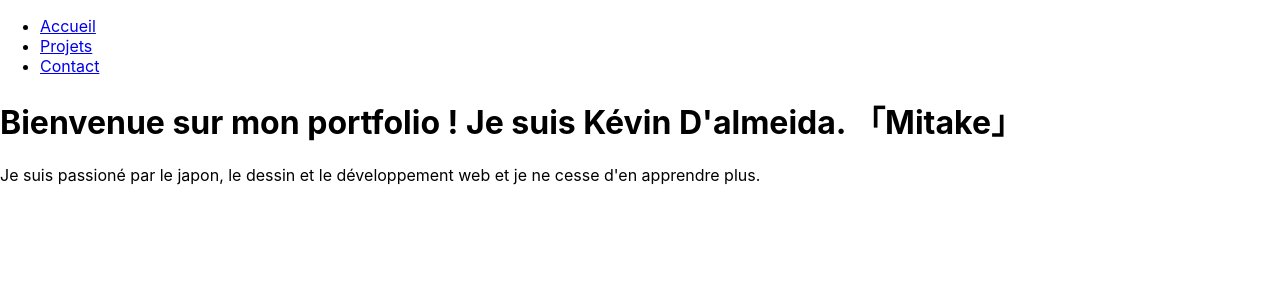
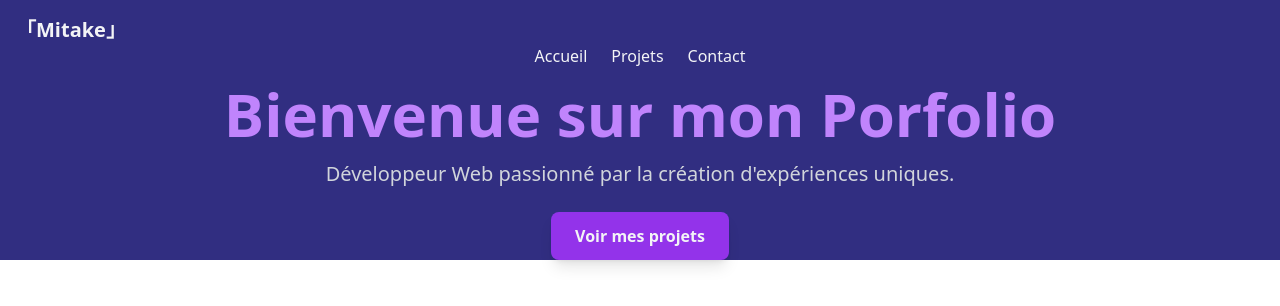
Before and after one commit to Mitake-ktm/Portfolio, a React (Create React App) app: page / in a window 1280 px wide. Shown: the top 306 px of the page. Built offline with nearby package versions, Linux system fonts and the light colour scheme.

Commit message:
Add style on navbar and a Hero section

```diff
--- a/package.json
+++ b/package.json
@@ -46,7 +46,7 @@
   },
   "devDependencies": {
     "autoprefixer": "^10.4.20",
-    "postcss": "^8.5.1",
-    "tailwindcss": "^4.0.5"
+    "postcss": "^8.5.2",
+    "tailwindcss": "^3.4.17"
   }
 }
--- /dev/null
+++ b/postcss.config.js
@@ -0,0 +1,6 @@
+module.exports = {
+  plugins: {
+    tailwindcss: {},
+    autoprefixer: {},
+  },
+}
--- a/src/App.tsx
+++ b/src/App.tsx
@@ -3,9 +3,11 @@ import Header from './components/Header';
 import HomePage from './pages/HomePage';
 import Projects from './pages/Projects';
 import Contact from './pages/Contact';
+import Hero from './sections/Hero'
 
 function App() {
   return (
+    <>
     <Router>
       <Header />
       <Routes>
@@ -14,6 +16,7 @@ function App() {
         <Route path="/contact" element={<Contact />} />
       </Routes>
     </Router>
+    </>
   );
 }
 
--- a/src/components/Header.tsx
+++ b/src/components/Header.tsx
@@ -2,11 +2,18 @@ import { Link } from 'react-router-dom';
 
 const Header = () => {
   return (
-    <nav>
-      <ul>
-        <li><Link to="/">Accueil</Link></li>
-        <li><Link to="/projects">Projets</Link></li>
-        <li><Link to="/contact">Contact</Link></li>
+    <nav className='bg-indigo-900 text-gray-100 p-4'>
+      <h1 className="text-xl font-bold">「Mitake」</h1>
+      <ul className='flex justify-center space-x-6'>
+        <li>
+          <Link to="/" className='hover:text-purple-400 transition'>Accueil</Link>
+        </li>
+        <li>
+          <Link to="/projects" className='hover:text-purple-600 transition'>Projets</Link>
+        </li>
+        <li>
+          <Link to="/contact" className='hover:text-purple-600 transition'>Contact</Link>
+        </li>
       </ul>
     </nav>
   );
--- a/src/index.css
+++ b/src/index.css
@@ -1,13 +1,3 @@
-body {
-  margin: 0;
-  font-family: -apple-system, BlinkMacSystemFont, 'Segoe UI', 'Roboto', 'Oxygen',
-    'Ubuntu', 'Cantarell', 'Fira Sans', 'Droid Sans', 'Helvetica Neue',
-    sans-serif;
-  -webkit-font-smoothing: antialiased;
-  -moz-osx-font-smoothing: grayscale;
-}
-
-code {
-  font-family: source-code-pro, Menlo, Monaco, Consolas, 'Courier New',
-    monospace;
-}
+@tailwind base;
+@tailwind components;
+@tailwind utilities;
--- a/src/pages/HomePage.tsx
+++ b/src/pages/HomePage.tsx
@@ -1,9 +1,8 @@
+import Hero from "../sections/Hero";
+
 const HomePage = () => {
   return (
-    <div>
-      <h1>Bienvenue sur mon portfolio ! Je suis Kévin D'almeida. 「Mitake」 </h1>
-      <p>Je suis passioné par le japon, le dessin et le développement web et je ne cesse d'en apprendre plus.</p>
-    </div>
+    <Hero />
   );
 };
 
--- a/src/pages/Projects.tsx
+++ b/src/pages/Projects.tsx
@@ -1,7 +1,12 @@
-function Projects(){
+import { Link } from "react-router-dom";
+
+const Projects = () =>{
     return(
-    <div>
-        <h1>Mes projets</h1>
+    <div className="bg-gray-100 min-h-screen py-12 px-60">
+        <h1 className="text-4xl font-bold text-center text-purple-600">Mes Projets</h1>
+        <div className="mt-8 grid grid-cols-1 sm:grid-cols-2 lg:grid-cols-3 gap-8">
+
+        </div>
         <p>Voici une sélection de mes projets récents.</p>
     </div>);
 };
--- /dev/null
+++ b/src/sections/Hero.tsx
@@ -0,0 +1,13 @@
+const Hero = () => {
+    return (
+        <section className="bg-indigo-900 text-gray-100 min-h-creen flex flex-col items-center justify-center text-center px-6">
+            <h1 className="text-5xl md:text-6xl font-bold text-purple-400">Bienvenue sur mon Porfolio</h1>
+            <p className="text-lg md:text-xl text-gray-300 mt-4 max-w-2xl">Développeur Web passionné par la création d'expériences uniques.</p>
+            <a href="#projects" className="mt-6 bg-purple-600 hover:bg-purple-700 text-gray-100 font-bold px-6 py-3 rounded-lg shadow-lg transition">
+                Voir mes projets
+            </a>
+        </section>
+    )
+};
+
+export default Hero;
--- /dev/null
+++ b/tailwind.config.js
@@ -0,0 +1,8 @@
+/** @type {import('tailwindcss').Config} */
+module.exports = {
+  content: ["./index.html", "./src/**/*.{js,ts,jsx,tsx}"],
+  theme: {
+    extend: {},
+  },
+  plugins: [],
+}
```
Also changed, not shown: 1 other file (tests, documents, lock files or other folders).
